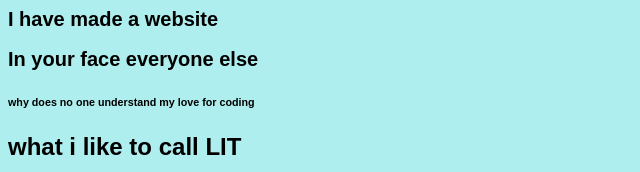
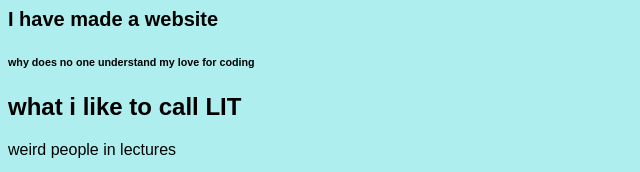
Before and after one commit to yasminejc/coding-practice, a plain HTML site: page index.html in a window 1280 px wide. Shown: the top 172 px of the page, without its empty margins (0-640 px from the left). Drawn offline with Linux system fonts and the light colour scheme.

Commit message:
anything

```diff
--- a/index.html
+++ b/index.html
@@ -5,7 +5,6 @@
     </head>
     <body>
         <h1 id="second-line" class="intro-line">I have made a website</h1>
-        <h2 id="second-line">In your face everyone else</h2>
         <h6>why does no one understand my love for coding</h6>
         <h2>what i like to call LIT</h2>
        <p>weird people in lectures</p>
```
